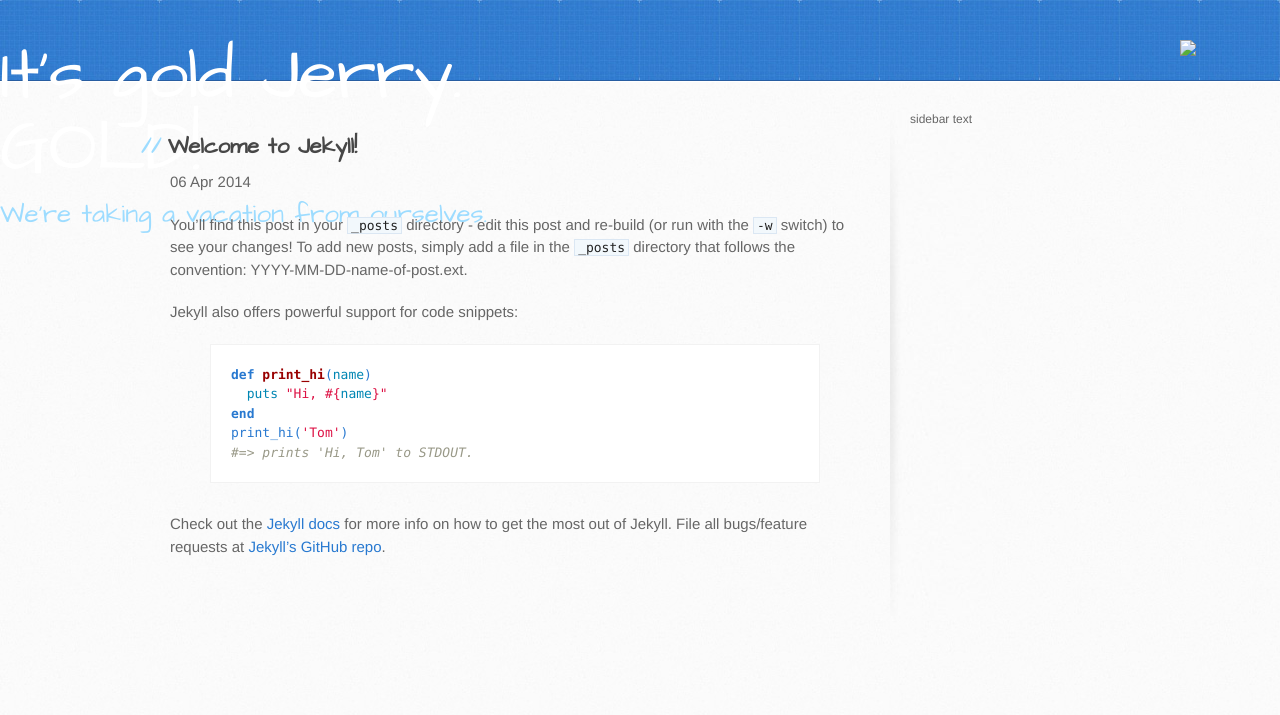
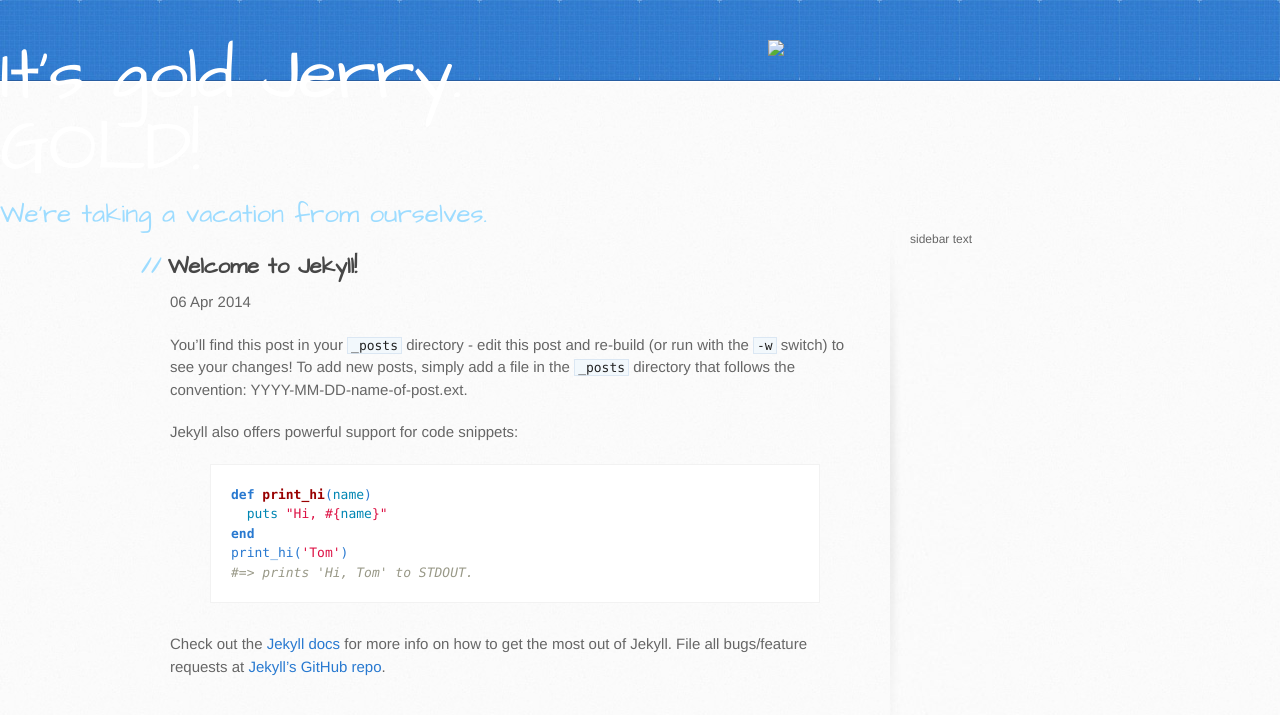
Before and after one commit to itsgoldjerry/itsgoldjerry.github.io, a Jekyll site: the page built from _posts/2014-04-06-welcome-to-jekyll.markdown, in a window 1280 px wide. Shown: the top 715 px of the page. Built offline with Jekyll 4.4.1, drawn with Linux system fonts in a browser that asks for light colours.

Commit message:
header image

```diff
--- a/_layouts/default.html
+++ b/_layouts/default.html
@@ -19,11 +19,11 @@
   <body>
     <header>
       <!-- <div class="inner", display=inline-block> -->
-      <div <div style="width: 100px; float:left;">
+      <div <div style="width: 40%; float:left;">
         <h1> {{ site.name }} </h1>
         <h2>We're taking a vacation from ourselves.</h2>
 	    </div>
-      <div style="width: 100px; float:right;">
+      <div style="width: 40%; float:right;">
         <img src="images/header_point.png">
       </div>
     </header>
```
